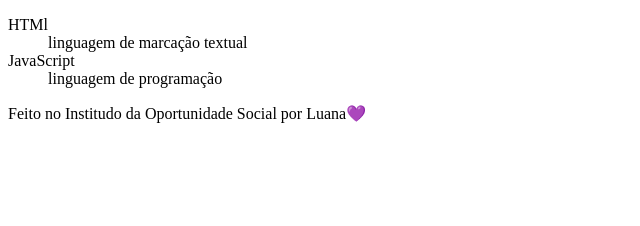
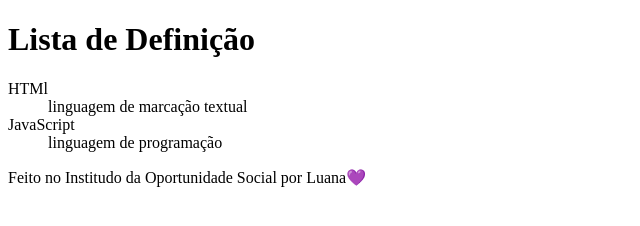
Before and after one commit to domyngosluana/web-IOS2025, a plain HTML site: page html/aula07/index.html in a window 1280 px wide. Shown: the whole page, without its empty margins (0-640 px from the left). Drawn offline with Linux system fonts and the light colour scheme.

Commit message:
um h1 no header na aula 07

```diff
--- a/html/aula07/index.html
+++ b/html/aula07/index.html
@@ -9,7 +9,7 @@
 
 <body>
     <header>
-
+<h1>Lista de Definição</h1>
     </header>
 
 
```
